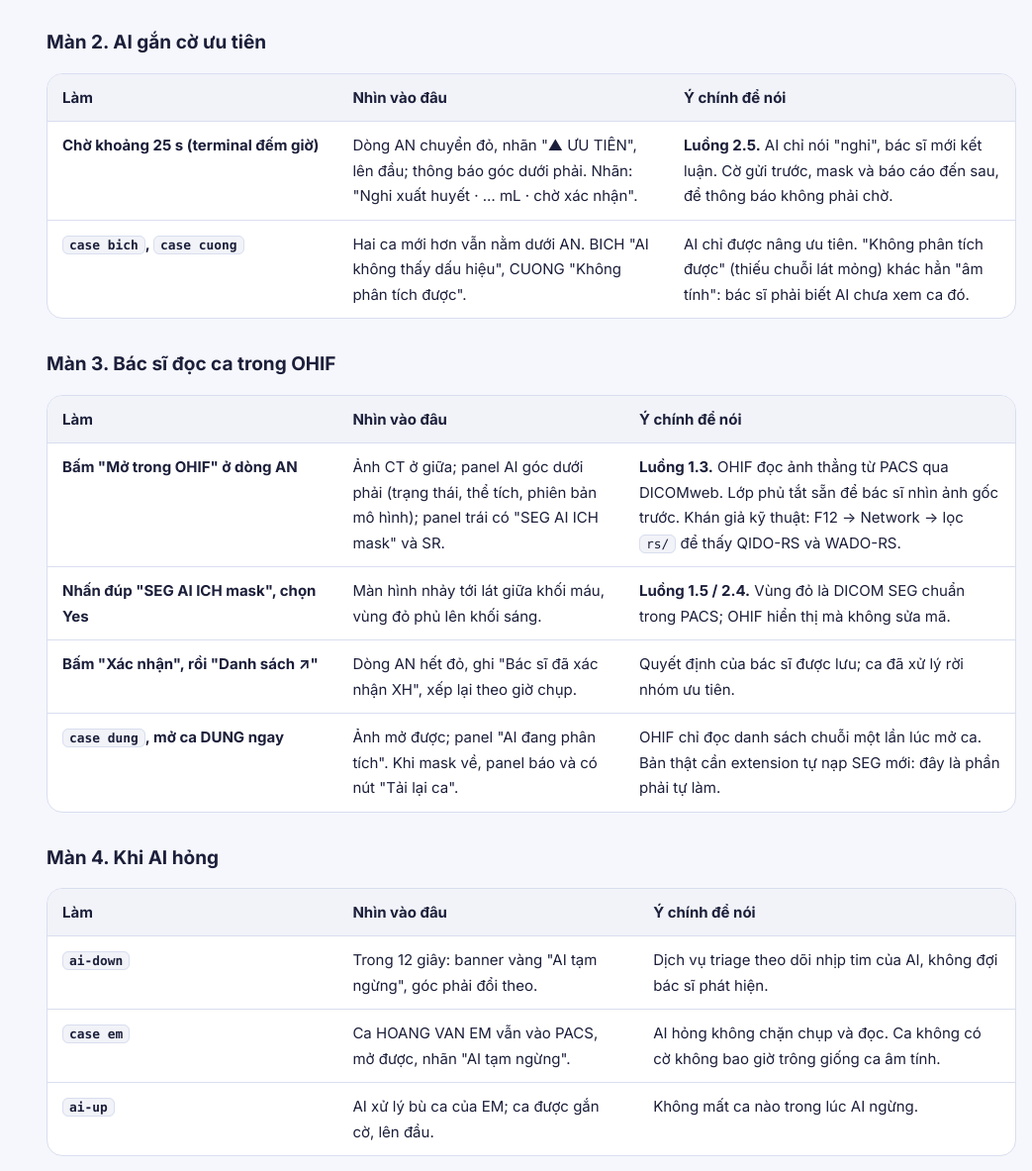
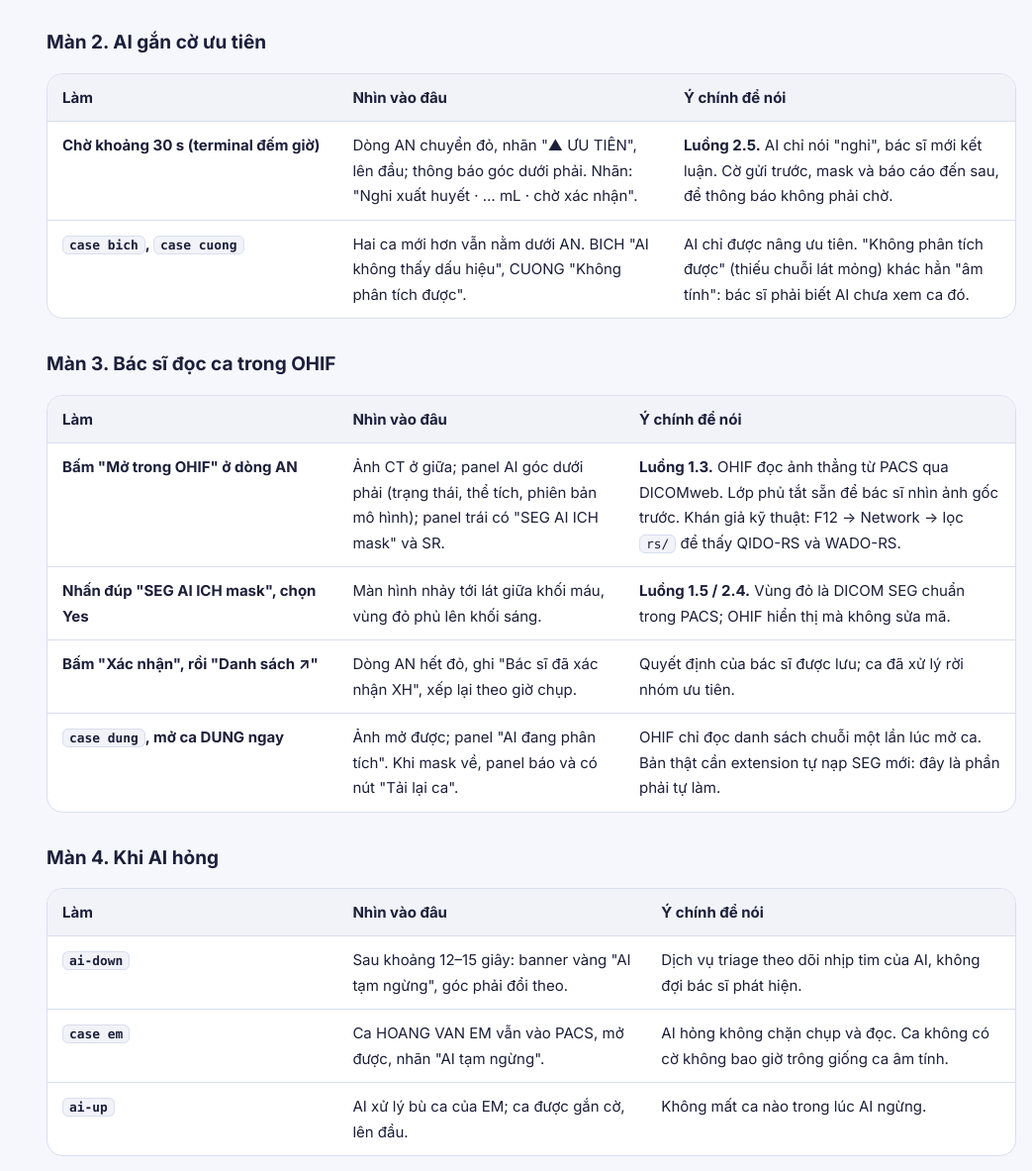
Before and after one commit to jikei25/ich-architecture, a plain HTML site: page viewer.html in a window 1280 px wide. Shown: the part 10675-11858 px from the top of the page at 99% size, without its empty margins (237-1280 px from the left). Drawn offline with Linux system fonts and the light colour scheme.

Commit message:
fix: match the demo tour text to a live run
AI results take about 30 s and the outage banner about 14 s with the demo
settings, the OHIF panel is titled with the patient name, and the tools
container no longer prints compose progress lines.

```diff
--- a/viewer.html
+++ b/viewer.html
@@ -415,7 +415,7 @@ bash demo/scenarios.sh tour    <span class="c"># bắt đầu demo; "tour 3" đ
 <h3>Màn 2. AI gắn cờ ưu tiên</h3>
 <div class="tbl"><table>
 <tr><th>Làm</th><th>Nhìn vào đâu</th><th>Ý chính để nói</th></tr>
-<tr><td class="k">Chờ khoảng 25 s (terminal đếm giờ)</td><td>Dòng AN chuyển đỏ, nhãn "▲ ƯU TIÊN", lên đầu; thông báo góc dưới phải. Nhãn: "Nghi xuất huyết · … mL · chờ xác nhận".</td><td><b>Luồng 2.5.</b> AI chỉ nói "nghi", bác sĩ mới kết luận. Cờ gửi trước, mask và báo cáo đến sau, để thông báo không phải chờ.</td></tr>
+<tr><td class="k">Chờ khoảng 30 s (terminal đếm giờ)</td><td>Dòng AN chuyển đỏ, nhãn "▲ ƯU TIÊN", lên đầu; thông báo góc dưới phải. Nhãn: "Nghi xuất huyết · … mL · chờ xác nhận".</td><td><b>Luồng 2.5.</b> AI chỉ nói "nghi", bác sĩ mới kết luận. Cờ gửi trước, mask và báo cáo đến sau, để thông báo không phải chờ.</td></tr>
 <tr><td class="k"><code>case bich</code>, <code>case cuong</code></td><td>Hai ca mới hơn vẫn nằm dưới AN. BICH "AI không thấy dấu hiệu", CUONG "Không phân tích được".</td><td>AI chỉ được nâng ưu tiên. "Không phân tích được" (thiếu chuỗi lát mỏng) khác hẳn "âm tính": bác sĩ phải biết AI chưa xem ca đó.</td></tr>
 </table></div>
 
@@ -431,7 +431,7 @@ bash demo/scenarios.sh tour    <span class="c"># bắt đầu demo; "tour 3" đ
 <h3>Màn 4. Khi AI hỏng</h3>
 <div class="tbl"><table>
 <tr><th>Làm</th><th>Nhìn vào đâu</th><th>Ý chính để nói</th></tr>
-<tr><td class="k"><code>ai-down</code></td><td>Trong 12 giây: banner vàng "AI tạm ngừng", góc phải đổi theo.</td><td>Dịch vụ triage theo dõi nhịp tim của AI, không đợi bác sĩ phát hiện.</td></tr>
+<tr><td class="k"><code>ai-down</code></td><td>Sau khoảng 12–15 giây: banner vàng "AI tạm ngừng", góc phải đổi theo.</td><td>Dịch vụ triage theo dõi nhịp tim của AI, không đợi bác sĩ phát hiện.</td></tr>
 <tr><td class="k"><code>case em</code></td><td>Ca HOANG VAN EM vẫn vào PACS, mở được, nhãn "AI tạm ngừng".</td><td>AI hỏng không chặn chụp và đọc. Ca không có cờ không bao giờ trông giống ca âm tính.</td></tr>
 <tr><td class="k"><code>ai-up</code></td><td>AI xử lý bù ca của EM; ca được gắn cờ, lên đầu.</td><td>Không mất ca nào trong lúc AI ngừng.</td></tr>
 </table></div>
```
Also changed, not shown: 2 other files.
